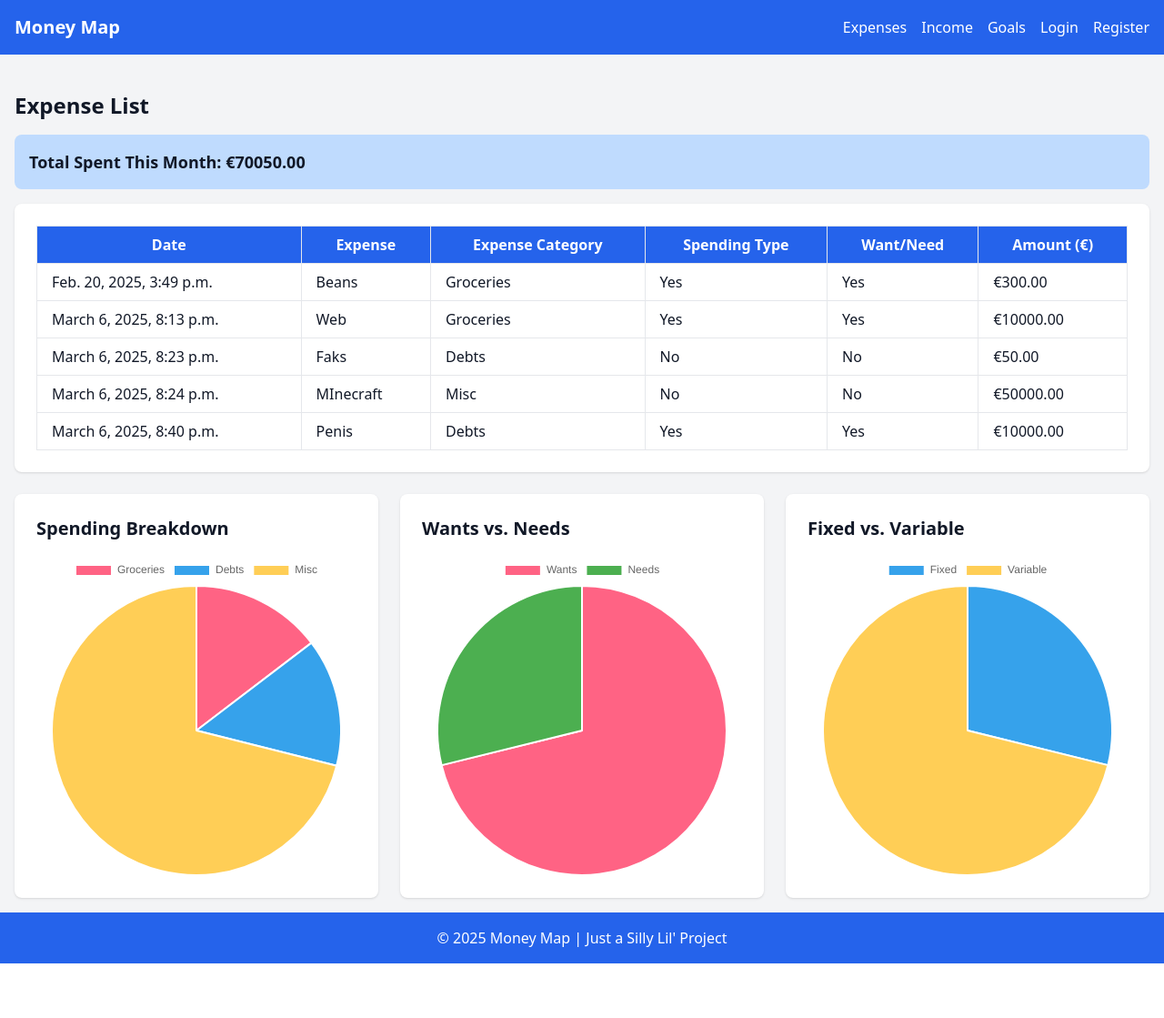
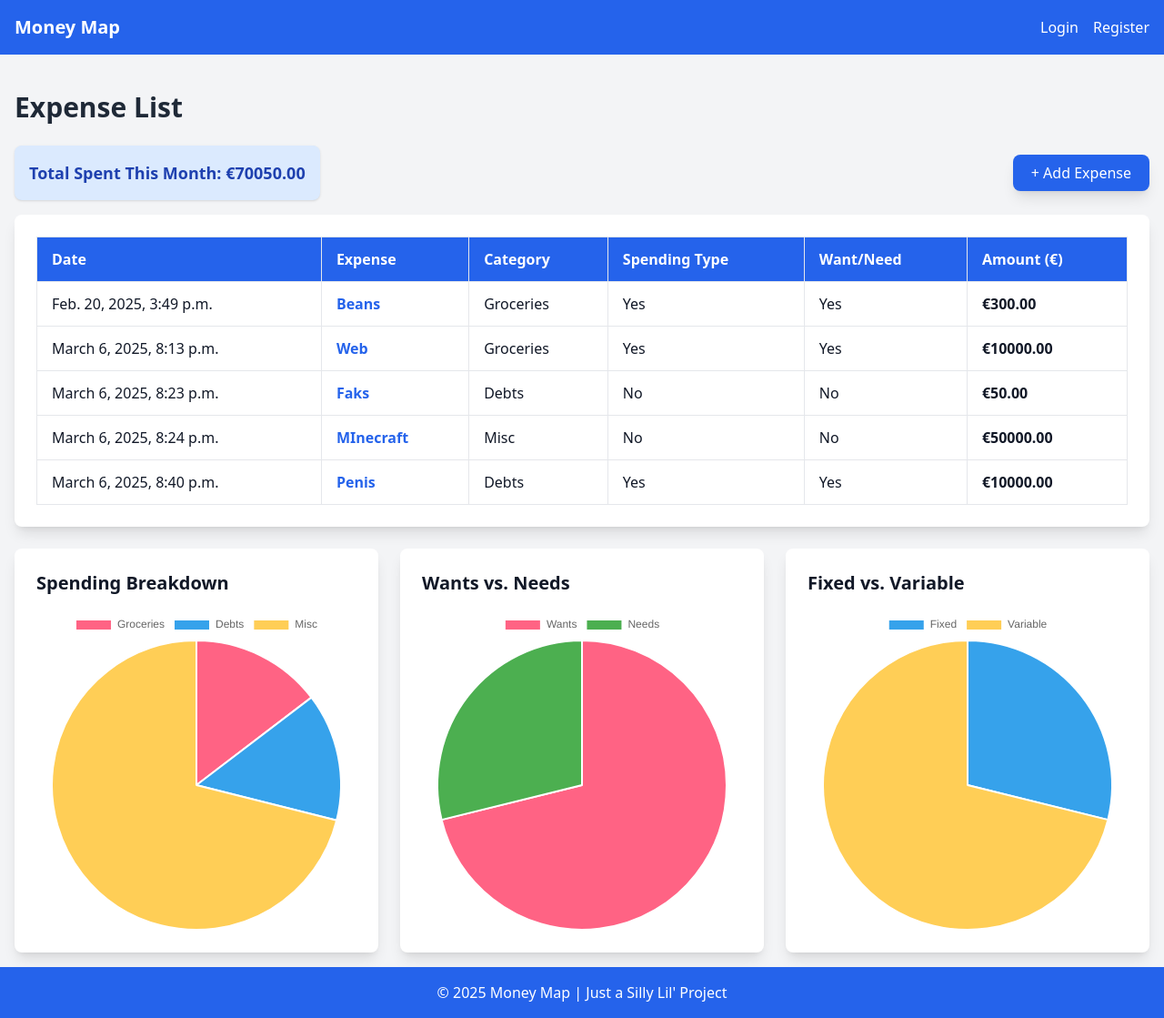
Before and after one commit to SvarogBurn/MoneyMap, a Django app: page /expense-tracker/ in a window 1280 px wide. Shown: the whole page at 91% size. Before the commit the page ends 1059 px from the top, so only its background shows below. Run offline with Django 5.2, Linux system fonts and the light colour scheme; data comes from the database, SQL or seed files in the repository; both versions use the stored data as it was after the commit; some libraries are stand-ins or nearby versions.

Commit message:
Remove unneccessary logout, Add create expense

```diff
--- a/moje_financije/main/urls.py
+++ b/moje_financije/main/urls.py
@@ -2,10 +2,34 @@ from django.urls import path
 from .views import *
 from . import views
 
+expense_views = [
+    path('expense-tracker/', ExpenseList.as_view(), name='expense_list'),
+    path('expense-tracker/<int:pk>/', ExpenseDetail.as_view(), name='expense_detail'),
+    path('expense-tracker/create/', ExpenseCreate.as_view(), name='expense_create'),
+    path('expense-tracker/<int:pk>/update/', ExpenseUpdate.as_view(), name='expense_update'),
+    path('expense-tracker/<int:pk>/delete/', ExpenseDelete.as_view(), name='expense_delete'),
+    ]
+
+income_views = [
+    path('budget-breakdown/', IncomeList.as_view(), name='income_list'),
+    path('budget-breakdown/<int:pk>/', IncomeDetail.as_view(), name='income_detail'),
+    path('budget-breakdown/create/', IncomeCreate.as_view(), name='income_create'),
+    path('budget-breakdown/<int:pk>/update/', IncomeUpdate.as_view(), name='income_update'),
+    path('budget-breakdown/<int:pk>/delete/', IncomeDelete.as_view(), name='income_delete'),
+    ]
+
+goal_views = [
+    path('saving-goals/', GoalList.as_view(), name='goal_list'),
+    path('saving-goals/<int:pk>/', GoalDetail.as_view(), name='goal_detail'),
+    path('saving-goals/create/', GoalCreate.as_view(), name='goal_create'),
+    path('saving-goals/<int:pk>/update/', GoalUpdate.as_view(), name='goal_update'),
+    path('saving-goals/<int:pk>/delete/', GoalDelete.as_view(), name='goal_delete'),
+    ]
+
 urlpatterns = [
-    path('expense-tracker/', ExpenseList.as_view(), name='expense_list'),
-    path('budget-breakdown/', IncomeList.as_view(), name='income_list'),
-    path('saving-goals/', GoalList.as_view(), name='goal_list'),
+    *expense_views,
+    *income_views,
+    *goal_views,
     path('', views.index, name='index'),
     path('register/', register, name='register'),
 ]
--- a/moje_financije/moje_financije/urls.py
+++ b/moje_financije/moje_financije/urls.py
@@ -21,7 +21,7 @@ from django.urls import path, include
 urlpatterns = [
     path("admin/", admin.site.urls),
     path('', include('main.urls')),
+    path('', include('api.urls')),
     path('accounts/', include('django.contrib.auth.urls')),
-    path('', include('api.urls')),
 
 ]
--- a/moje_financije/templates/base.html
+++ b/moje_financije/templates/base.html
@@ -13,11 +13,10 @@
         <div class="container mx-auto flex justify-between items-center">
             <a href="{% url 'index' %}" class="text-white text-xl font-semibold">Money Map</a>
             <ul class="flex space-x-4">
+                {% if user.is_authenticated %}
                 <li><a href="{% url 'expense_list' %}" class="text-white hover:underline">Expenses</a></li>
                 <li><a href="{% url 'income_list' %}" class="text-white hover:underline">Income</a></li>
                 <li><a href="{% url 'goal_list' %}" class="text-white hover:underline">Goals</a></li>
-                {% if user.is_authenticated %}
-                    <li><a href="{% url 'logout' %}" class="text-white hover:underline">Logout</a></li>
                 {% else %}
                     <li><a href="{% url 'login' %}" class="text-white hover:underline">Login</a></li>
                     <li><a href="{% url 'register' %}" class="text-white hover:underline">Register</a></li>
--- a/moje_financije/templates/main/expense_list.html
+++ b/moje_financije/templates/main/expense_list.html
@@ -2,39 +2,44 @@
 {% block title %}Expenses{% endblock %}
 
 {% block content %}
-<h1 class="text-2xl font-bold mb-4">Expense List</h1>
+<h1 class="text-3xl font-bold mb-6 text-gray-800">Expense List</h1>
 
-<!-- Total Monthly Expense Calculation -->
-<div class="bg-blue-200 p-4 rounded-lg text-lg font-semibold mb-4">
-    Total Spent This Month: €{{ total_spent|floatformat:2 }}
+<!-- Top Section -->
+<div class="flex justify-between items-center mb-4">
+    <div class="bg-blue-100 p-4 rounded-lg text-lg font-semibold text-blue-800 shadow">
+        Total Spent This Month: <span class="font-bold">€{{ total_spent|floatformat:2 }}</span>
+    </div>
+    <a href="{% url 'expense_create' %}" class="bg-blue-600 text-white px-5 py-2 rounded-lg hover:bg-blue-700 shadow-lg">+ Add Expense</a>
 </div>
 
 <!-- Expenses Table -->
-<div class="overflow-x-auto bg-white p-6 rounded-lg shadow">
+<div class="overflow-x-auto bg-white p-6 rounded-lg shadow-lg">
     <table class="min-w-full border border-gray-300">
         <thead>
-            <tr class="bg-blue-600 text-white">
-                <th class="py-2 px-4 border">Date</th>
-                <th class="py-2 px-4 border">Expense</th>
-                <th class="py-2 px-4 border">Expense Category</th>
-                <th class="py-2 px-4 border">Spending Type</th>
-                <th class="py-2 px-4 border">Want/Need</th>
-                <th class="py-2 px-4 border">Amount (€)</th>
+            <tr class="bg-blue-600 text-white text-left">
+                <th class="py-3 px-4 border">Date</th>
+                <th class="py-3 px-4 border">Expense</th>
+                <th class="py-3 px-4 border">Category</th>
+                <th class="py-3 px-4 border">Spending Type</th>
+                <th class="py-3 px-4 border">Want/Need</th>
+                <th class="py-3 px-4 border">Amount (€)</th>
             </tr>
         </thead>
         <tbody>
             {% for expense in expenses %}
-            <tr class="border">
-                <td class="py-2 px-4 border">{{ expense.date }}</td>
-                <td class="py-2 px-4 border">{{ expense.name }}</td>
-                <td class="py-2 px-4 border">{{ expense.category.name }}</td>
-                <td class="py-2 px-4 border">{{ expense.is_fixed|yesno:"Yes,No" }}</td>
-                <td class="py-2 px-4 border">{{ expense.is_necessity|yesno:"Yes,No" }}</td>
-                <td class="py-2 px-4 border">€{{ expense.amount|floatformat:2 }}</td>
+            <tr class="border hover:bg-gray-100">
+                <td class="py-3 px-4 border">{{ expense.date }}</td>
+                <td class="py-3 px-4 border">
+                    <a href="{% url 'expense_detail' expense.pk %}" class="text-blue-600 hover:underline font-semibold">{{ expense.name }}</a>
+                </td>
+                <td class="py-3 px-4 border">{{ expense.category.name }}</td>
+                <td class="py-3 px-4 border">{{ expense.is_fixed|yesno:"Yes,No" }}</td>
+                <td class="py-3 px-4 border">{{ expense.is_necessity|yesno:"Yes,No" }}</td>
+                <td class="py-3 px-4 border font-bold">€{{ expense.amount|floatformat:2 }}</td>
             </tr>
             {% empty %}
             <tr>
-                <td colspan="6" class="py-4 text-center text-gray-500">No expenses recorded.</td>
+                <td colspan="6" class="py-6 text-center text-gray-500">No expenses recorded.</td>
             </tr>
             {% endfor %}
         </tbody>
@@ -43,20 +48,15 @@
 
 <!-- Pie Charts Section -->
 <div class="grid grid-cols-1 md:grid-cols-3 gap-6 mt-6">
-    <!-- Expense Category Pie Chart -->
-    <div class="bg-white p-6 rounded-lg shadow">
+    <div class="bg-white p-6 rounded-lg shadow-lg">
         <h2 class="text-xl font-semibold mb-4">Spending Breakdown</h2>
         <canvas id="expenseChart"></canvas>
     </div>
-
-    <!-- Wants vs. Needs Pie Chart -->
-    <div class="bg-white p-6 rounded-lg shadow">
+    <div class="bg-white p-6 rounded-lg shadow-lg">
         <h2 class="text-xl font-semibold mb-4">Wants vs. Needs</h2>
         <canvas id="wantsNeedsChart"></canvas>
     </div>
-
-    <!-- Fixed vs. Variable Pie Chart -->
-    <div class="bg-white p-6 rounded-lg shadow">
+    <div class="bg-white p-6 rounded-lg shadow-lg">
         <h2 class="text-xl font-semibold mb-4">Fixed vs. Variable</h2>
         <canvas id="fixedVariableChart"></canvas>
     </div>
@@ -64,7 +64,6 @@
 
 <script src="https://cdn.jsdelivr.net/npm/chart.js"></script>
 <script>
-    // Spending Breakdown Chart
     const ctx1 = document.getElementById('expenseChart').getContext('2d');
     const expenseData = {
         labels: [{% for category in categories %}"{{ category.name }}",{% endfor %}],
@@ -76,7 +75,6 @@
     };
     new Chart(ctx1, { type: 'pie', data: expenseData });
 
-    // Wants vs. Needs Chart
     const ctx2 = document.getElementById('wantsNeedsChart').getContext('2d');
     const wantsNeedsData = {
         labels: ['Wants', 'Needs'],
@@ -88,7 +86,6 @@
     };
     new Chart(ctx2, { type: 'pie', data: wantsNeedsData });
 
-    // Fixed vs. Variable Chart
     const ctx3 = document.getElementById('fixedVariableChart').getContext('2d');
     const fixedVariableData = {
         labels: ['Fixed', 'Variable'],
```
Also changed, not shown: moje_financije/templates/main/expense_detail.html (+28 -0 lines), moje_financije/db.sqlite3.
